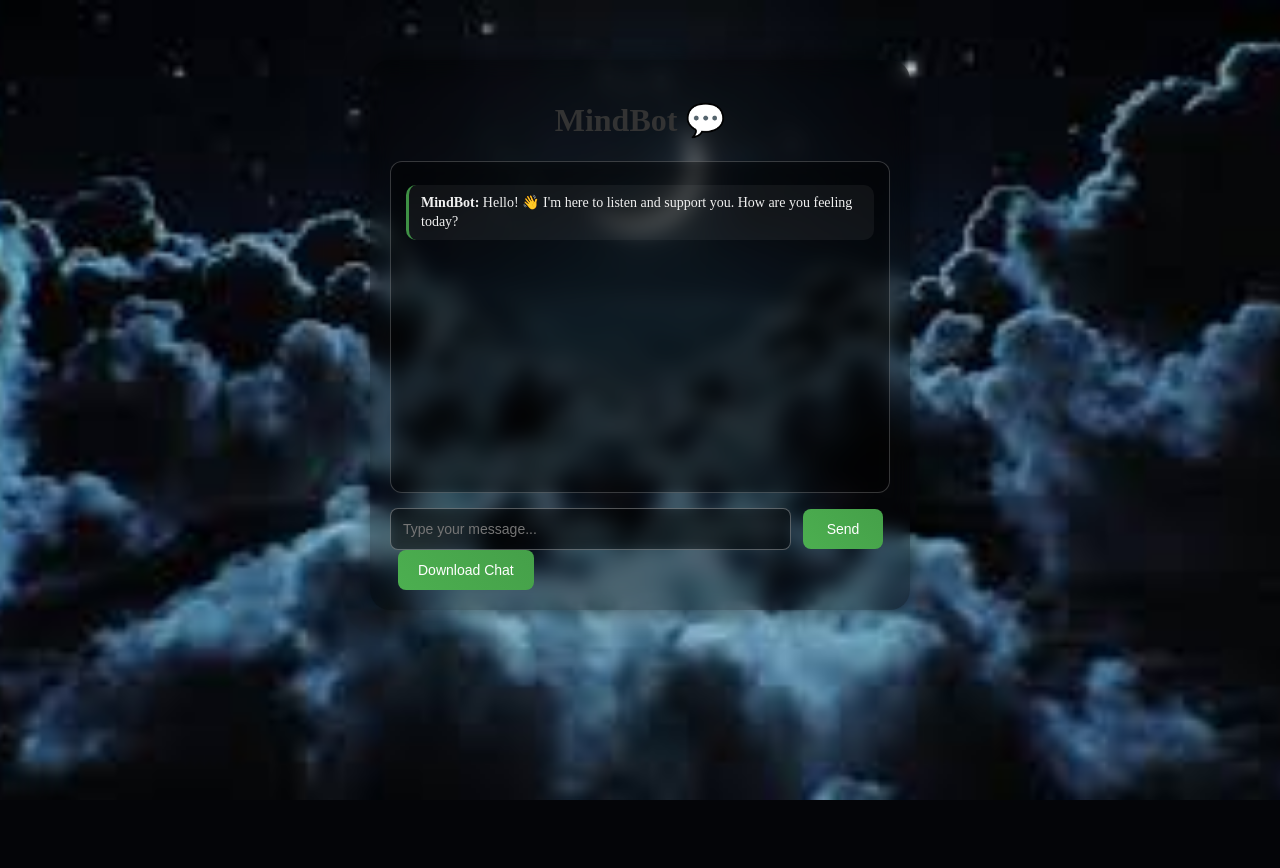
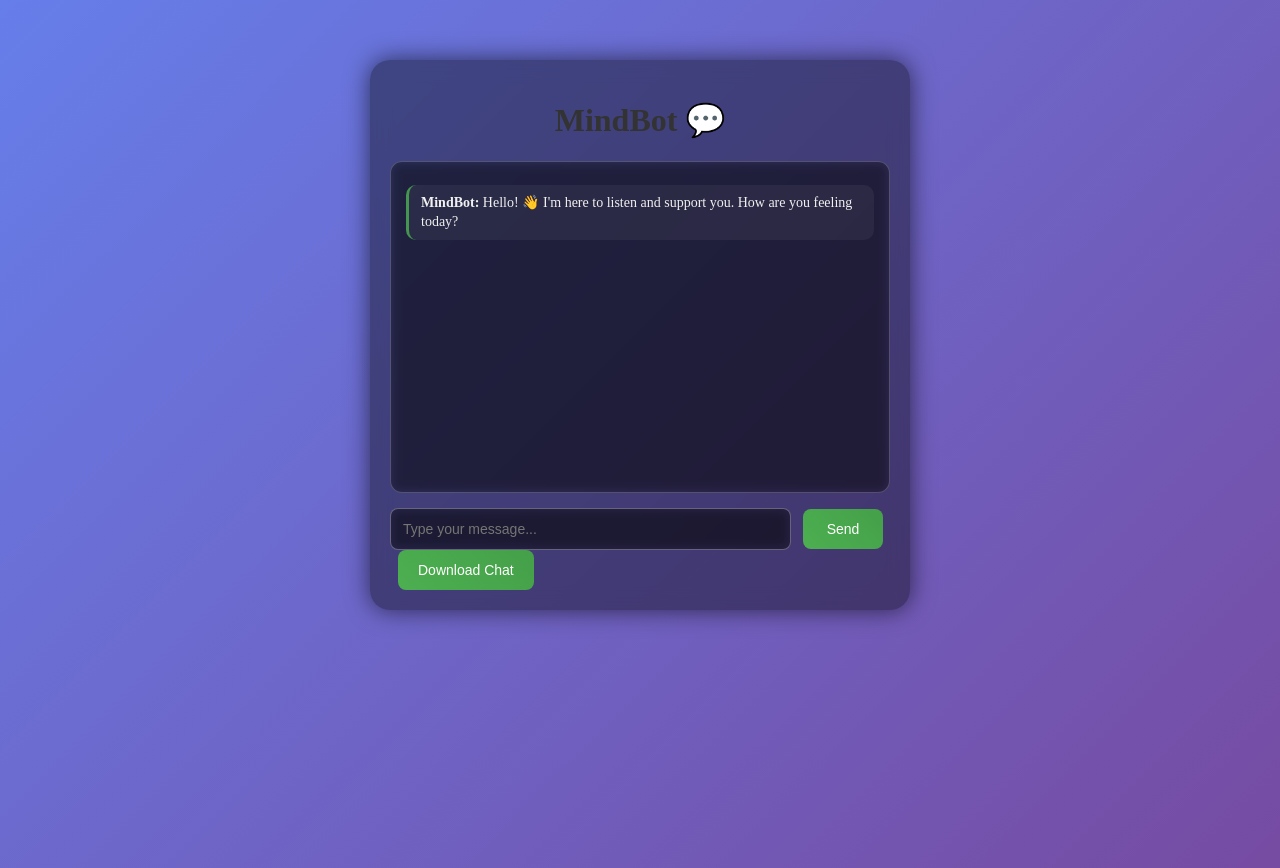
Before and after one commit to ssv0805/MINDBOT, a Flask app: page / in a window 1280 px wide. Before the commit the page ends 800 px from the top, so only its background shows below. Run offline with Flask 3, Linux system fonts and the light colour scheme.

Commit message:
Assistant checkpoint: Updated background with gradient options
Assistant generated file changes:
- templates/index.html: Update background with gradient option

---

User prompt:

chnage the background too

Replit-Commit-Author: Assistant
Replit-Commit-Session-Id: f7a9cb1f-1d59-4217-b4d5-047c36783a22

```diff
--- a/templates/index.html
+++ b/templates/index.html
@@ -5,13 +5,19 @@
     <title>MindBot - Your Mental Health Companion</title>
     <style>
         body {
+            /* Option 1: Dark gradient background */
+            background: linear-gradient(135deg, #667eea 0%, #764ba2 100%);
+            min-height: 100vh;
 
-            background: url('/static/images/moon.jpg') no-repeat center center fixed;
+            /* Option 2: If you want to keep an image, uncomment below and comment out the gradient above */
+            /* background: url('/static/images/moon.jpg') no-repeat center center fixed;
             background-size: cover;
             background-position: center;
             background-repeat: no-repeat;
-            background-attachment: fixed;
+            background-attachment: fixed; */
 
+            /* Option 3: For a solid dark color, use this instead */
+            /* background: #2c3e50; */
         }
 
 
```
